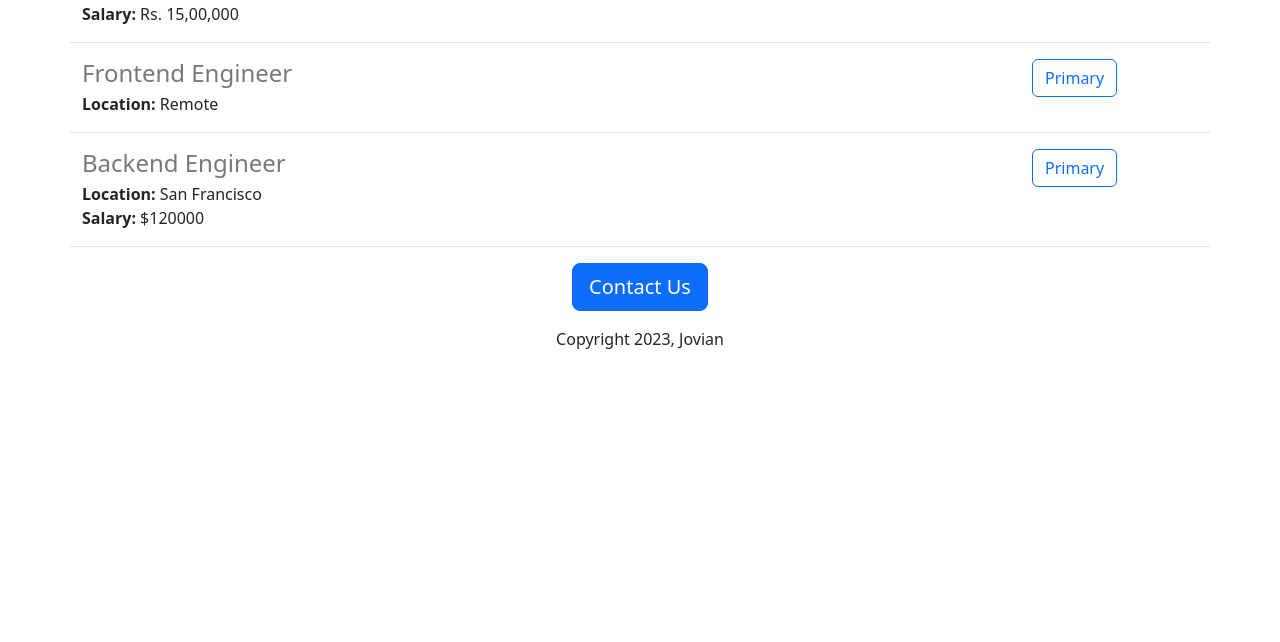
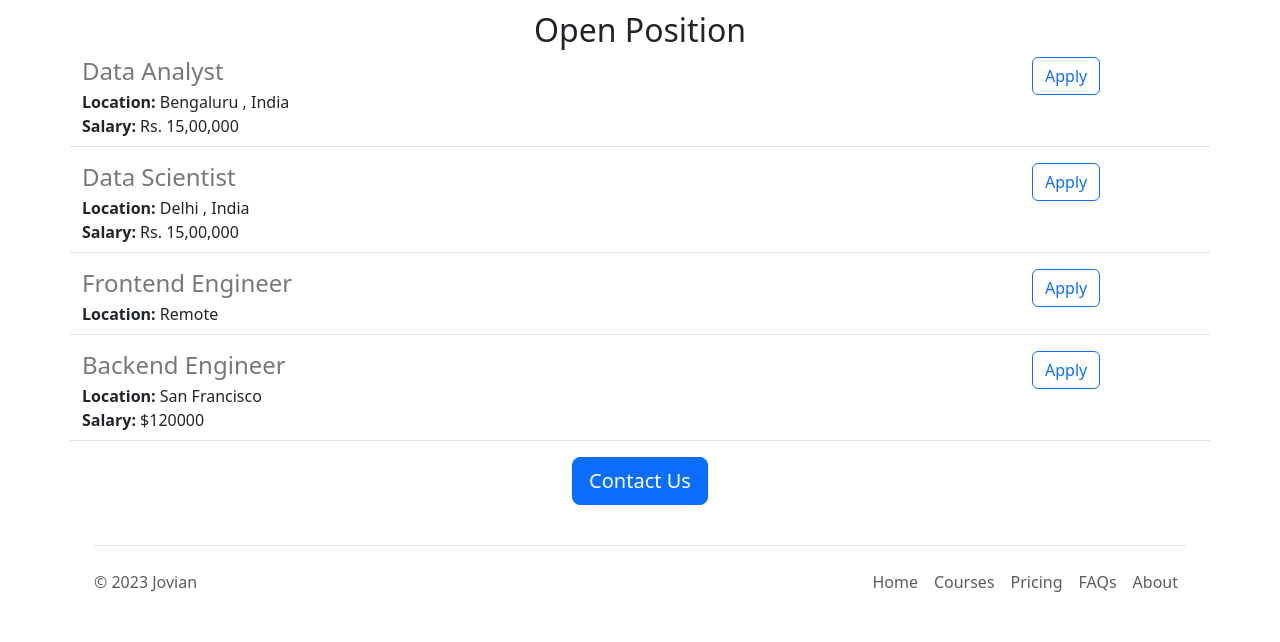
Before and after one commit to tabaochoke/Job_recruitement_website, a Flask app: page / in a window 1280 px wide. Shown: the part 837-1479 px from the top of the page. Before the commit the page ends 1186 px from the top, so only its background shows below. Run offline with Flask 3, Linux system fonts and the light colour scheme.

Commit message:
Functional and aesthetic improvement

```diff
--- /dev/null
+++ b/templates/footer.html
@@ -0,0 +1,19 @@
+<div class="container">
+  <footer class="d-flex flex-wrap justify-content-between align-items-center py-3 my-4 border-top">
+    <p class="col-md-4 mb-0 text-body-secondary">&copy; 2023 Jovian</p>
+
+    <a href="/" class="col-md-4 d-flex align-items-center justify-content-center mb-3 mb-md-0 me-md-auto link-body-emphasis text-decoration-none">
+      <svg class="bi me-2" width="40" height="32"><use xlink:href="#bootstrap"/></svg>
+    </a>
+
+    <ul class="nav col-md-4 justify-content-end">
+      <li class="nav-item"><a href="#" class="nav-link px-2 text-body-secondary">Home</a></li>
+      <li class="nav-item"><a target = "_blank" href="https://jovian.com/learn" class="nav-link px-2 text-body-secondary">Courses</a></li>
+      <li class="nav-item"><a href="#" class="nav-link px-2 text-body-secondary">Pricing</a></li>
+      <li class="nav-item"><a href="#" class="nav-link px-2 text-body-secondary">FAQs</a></li>
+      <li class="nav-item"><a href="#" class="nav-link px-2 text-body-secondary">About</a></li>
+    </ul>
+  </footer>
+</div>
+
+<div class="b-example-divider"></div>
--- a/templates/home.html
+++ b/templates/home.html
@@ -7,17 +7,31 @@
     <link href="https://cdn.jsdelivr.net/npm/bootstrap@5.3.1/dist/css/bootstrap.min.css" rel="stylesheet" integrity="sha384-4bw+/aepP/YC94hEpVNVgiZdgIC5+VKNBQNGCHeKRQN+PtmoHDEXuppvnDJzQIu9" crossorigin="anonymous">
   <style>
     #banner {
-      height : 360px ;
-
+      height: 360px;
+    width: 90%;
+    object-fit:cover;
+    margin-bottom: 16px;
     }
   </style>
   </head>
   <body>
-    <div class = "container" >
+    <div class="container">
+    {% include 'navbar.html' %}
+    <div class = "img-fluid" >
+      <img class="rounded mx-auto d-block "  id = "banner" src = "static/levon-vardanyan-_EpaiWp5yC8-unsplash.jpg" height = 320>
+    </div>
+
       <h1 class="text-center mt-3 mb-3"> {{company}} Carrers</h1>
-      <img class="rounded mx-auto d-block"  id = "banner" src = "https://awebsite-1--tabaochoke.repl.co/static/home_image.jpg" height = 320>
-      <h2 class="text-center">About Jovian</h2>
-      <p  class="lead" class = "bodytext">TechGenius Innovations is a cutting-edge technology company dedicated to pushing the boundaries of innovation and excellence. With a passion for creating solutions that make a positive impact, we specialize in AI, Machine Learning, and Data Science. Our team of brilliant minds, comprised of engineers, data scientists, and researchers, works together to solve complex challenges and deliver remarkable outcomes for our clients.</p>
+
+    <div class= "row" style="margin-bottom:32px">
+      <div class = "col-md-6">
+      <p  class="lead" >TechGenius Innovations is a cutting-edge technology company dedicated to pushing the boundaries of innovation and excellence. With a passion for creating solutions that make a positive impact, we specialize in AI, Machine Learning, and Data Science. Our team of brilliant minds, comprised of engineers, data scientists, and researchers, works together to solve complex challenges and deliver remarkable outcomes for our clients.</p>
+      </div>
+      <div class = "d-none d-md-block col-md-6">
+        <img class="" src = "static/moujib-aghrout-s9ESRUFnKDg-unsplash.jpg" height = 320>
+      </div>
+    </div>
+
       <h2 class="text-center"> Open Position </h2>
 
       <div>
@@ -28,11 +42,12 @@
       </div>
 
       <div class="text-center">
-      <button  class="btn btn-primary btn-lg mb-3"> Contact Us </button>
-        <p mt-5> Copyright 2023, Jovian</p>
+      <a href = "mailto:jovian@ai?subject=Question%20about%20jovian%20Job%20opening&body=Your%20questions%20%3A"  class="btn btn-primary btn-lg mb-3"> Contact Us </a>
+
       </div>
-    </div>
 
 
+      {% include 'footer.html' %}
+    </div>
   </body>
 </html>
--- a/templates/jobitems.html
+++ b/templates/jobitems.html
@@ -1,4 +1,4 @@
-<div  class = "border-bottom row" style = "margin-bottom:16px; padding-bottom : 16px ">
+<div  class = "border-bottom row" style = "margin-bottom:16px; padding-bottom : 8px ">
   <div class = "col-10">
   <h4
     style= "color:rgb(120,120,120) ; margin-bottom:4px;">
@@ -14,8 +14,8 @@
   </div>
   {% endif %}
   </div>
-  <div class = "col-2">
-    <button type="button" class="btn btn-outline-primary ">Primary</button>
+  <div class = "col-2 padding-right:16px">
+    <a  href = "mailto:jovian@ai?subject=Apply%20for%20&body=My%20Name%20%3A%0D%0AMy%20LinkedIn%20%3A%0D%0AMy%20Resume%20URL%20%3A/" type="button" class="btn btn-outline-primary ">Apply</a>
   </div>
 
 </div>
--- /dev/null
+++ b/templates/navbar.html
@@ -0,0 +1,8 @@
+<nav class="navbar bg-body-tertiary fixed-top shadow-sm p-3 mb-5 bg-body-tertiary rounded">
+  <div class="container " >
+    <a class="navbar-brand" href="#">
+      <img src="static/bootstrap-logo.svg" alt="Bootstrap" width="30" height="24"> Jovian
+    </a>
+  </div>
+</nav>
+<div style = "height : 56px" ></div>
```
Also changed, not shown: static/bootstrap-logo.svg (added), 2 other files.
